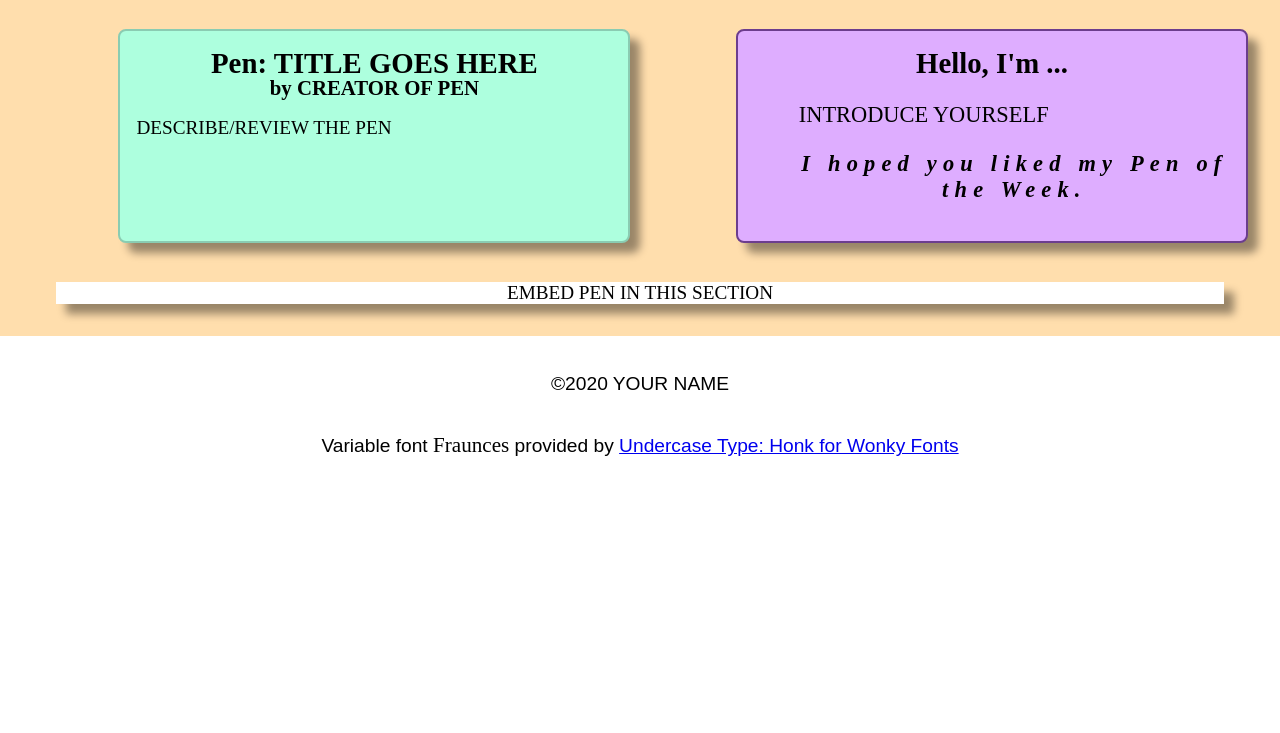
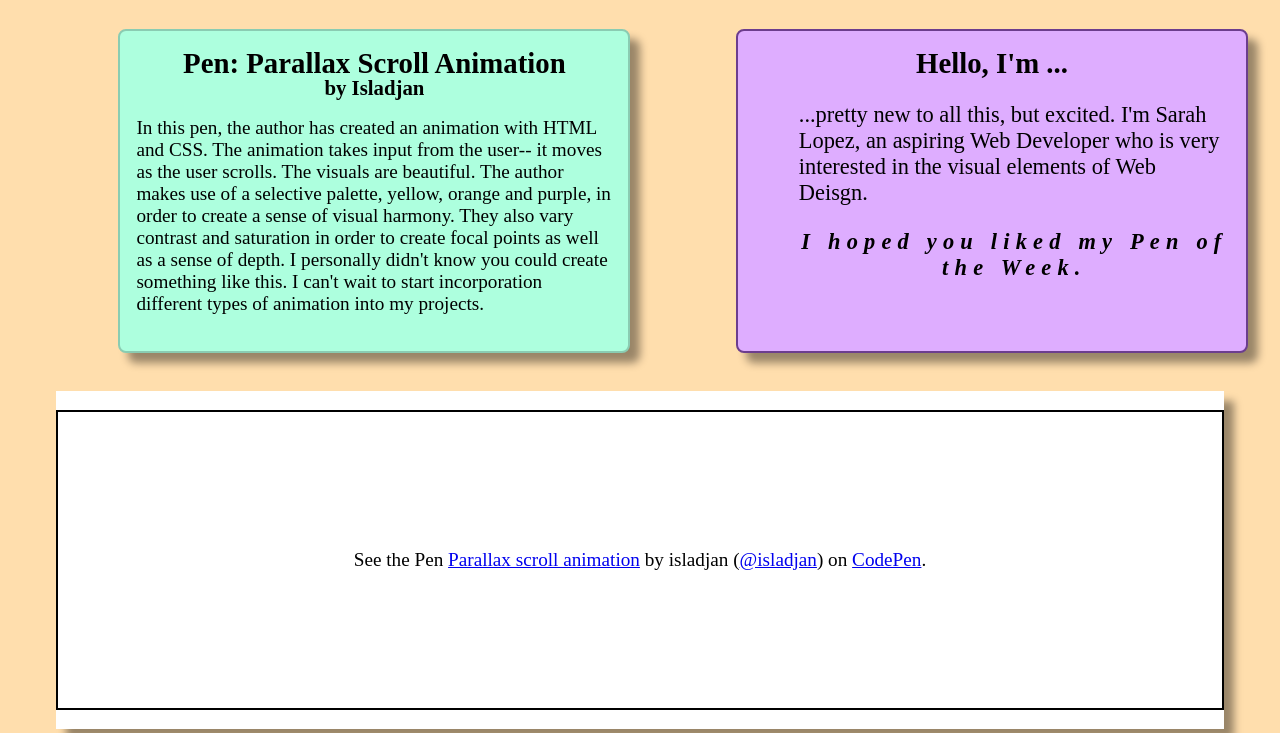
Before and after one commit to RVCC-IDMX/embed-codepen-craterellus, a plain HTML site: page index.html in a window 1280 px wide. Shown: the part 67-800 px from the top of the page. Drawn offline with Linux system fonts and the light colour scheme; a script that the page names is missing; a web font is replaced by a local one.

Commit message:
Filled out Blank Areas

```diff
--- a/index.html
+++ b/index.html
@@ -16,19 +16,28 @@
 
       <main>
         <article>
-          <h2>Pen: TITLE GOES HERE</h2>
-          <h3>by CREATOR OF PEN</h3>
-          <p>DESCRIBE/REVIEW THE PEN</p>
+          <h2>Pen: Parallax Scroll Animation</h2>
+          <h3>by Isladjan</h3>
+          <p>In this pen, the author has created an animation with HTML and CSS. The animation takes input from the user-- it moves as the user scrolls. The visuals are beautiful. The author makes use of a selective palette, yellow, orange and purple, in order to create a sense of visual harmony. They also vary contrast and saturation in order to create focal points as well as a sense of depth. I personally didn't know you could create something like this. I can't wait to start incorporation different types of animation into my projects.</p>
         </article>
-        <section>EMBED PEN IN THIS SECTION</section>
+        <section>
+
+          <p class="codepen" data-height="800" data-default-tab="html,result" data-slug-hash="abdyPBw" data-user="isladjan" style="height: 300px; box-sizing: border-box; display: flex; align-items: center; justify-content: center; border: 2px solid; margin: 1em 0; padding: 1em;">
+            <span>See the Pen <a href="https://codepen.io/isladjan/pen/abdyPBw">
+            Parallax scroll animation</a> by isladjan (<a href="https://codepen.io/isladjan">@isladjan</a>)
+            on <a href="https://codepen.io">CodePen</a>.</span>
+          </p>
+          <script async src="https://cpwebassets.codepen.io/assets/embed/ei.js"></script>
+
+        </section>
         <aside>
           <h2>Hello, I'm ...</h2>
-          <p>INTRODUCE YOURSELF</p>
+          <p>...pretty new to all this, but excited. I'm Sarah Lopez, an aspiring Web Developer who is very interested in the visual elements of Web Deisgn.</p>
           <p class="bye">I hoped you liked my Pen of the Week.</p>
         </aside>
       </main>
       <footer class="sans-serif">
-        <p>&copy;2020 YOUR NAME</p>
+        <p>&copy;2022 Sarah Lopez</p>
         <p>
           Variable font <span class="serif">Fraunces</span> provided by
           <a href="https://github.com/undercasetype/Fraunces"
--- a/style.css
+++ b/style.css
@@ -160,3 +160,7 @@ footer {
     grid-column: 1/-1;
   }
 }
+
+.codepen{
+  height: 800px;
+}
```
Also changed, not shown: 1 other file.
